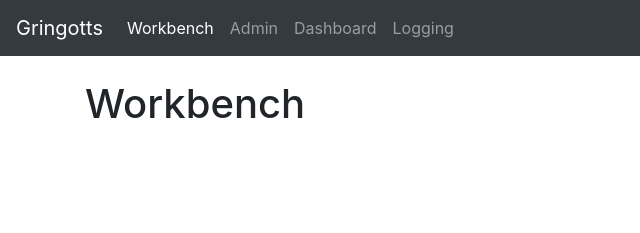
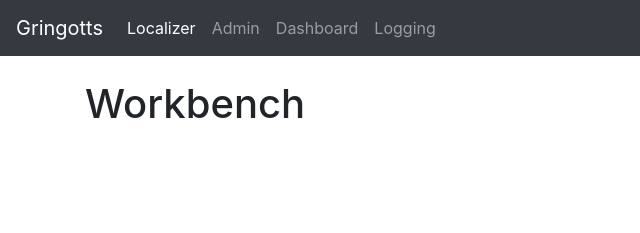
Before and after one commit to mike-thomas-nz/straker-hack, a website built with webpack: page src/workbench/index.html in a window 1280 px wide. Shown: the top 233 px of the page, 0-640 px from the left. Built offline with nearby package versions, Linux system fonts and the light colour scheme; no server answers; what video.js would draw is missing.

Commit message:
Renamed Workbench to Localizer.

```diff
--- a/src/workbench/index.html
+++ b/src/workbench/index.html
@@ -3,7 +3,7 @@
     <meta charset="UTF-8" />
     <meta name="viewport" content="width=device-width, initial-scale=1.0" />
     <meta http-equiv="X-UA-Compatible" content="ie=edge" />
-    <title>Workbench</title>
+    <title>Localizer</title>
   </head>
   <body>
     <nav class="navbar navbar-expand-md navbar-dark bg-dark fixed-top">
@@ -14,7 +14,7 @@
       <div class="collapse navbar-collapse" id="navbarsExampleDefault">
         <ul class="navbar-nav mr-auto">
           <li class="nav-item active">
-            <a class="nav-link" href="workbench.html">Workbench</a>
+            <a class="nav-link" href="workbench.html">Localizer</a>
           </li>
           <li class="nav-item">
             <a class="nav-link" href="admin.html">Admin</a>
```
Also changed, not shown: src/admin/index.html (+1 -1 lines), src/dashboard/index.html (+1 -1 lines), src/index.html (+1 -1 lines), src/logging/index.html (+1 -1 lines).
